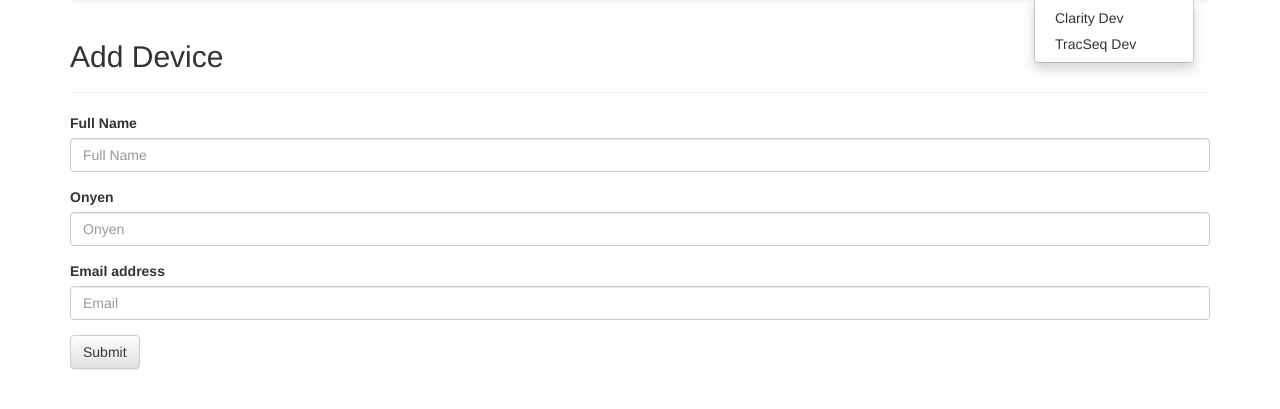
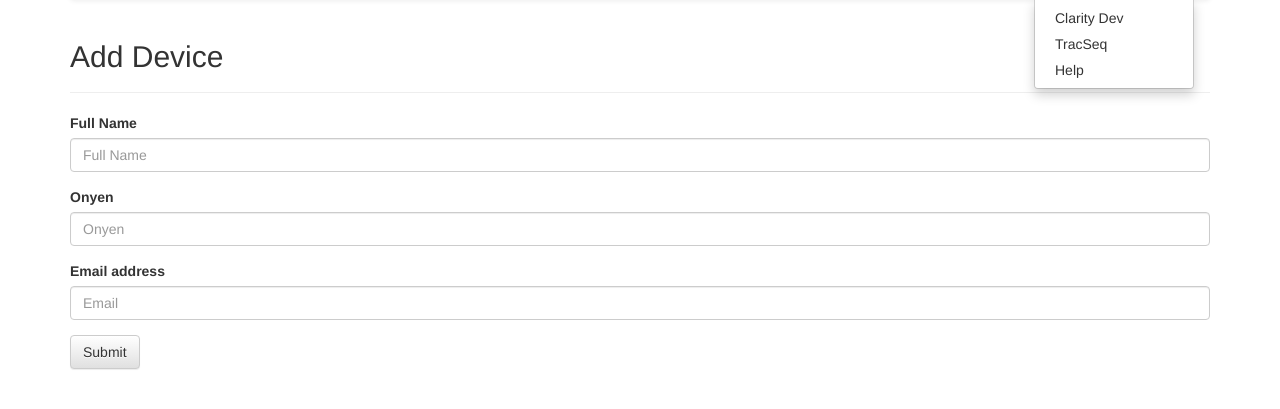
Before and after one commit to keeklund-zz/transport, a Flask app: page /add_device in a window 1280 px wide, after a click on "Other". Shown: the part 52-461 px from the top of the page. Run offline with Flask 2, Linux system fonts and the light colour scheme; the visitor is signed in with stand-in values (Sample User, id 1); some libraries are stand-ins or nearby versions.

Commit message:
quick update for consistency with TracSeq

```diff
--- a/transport/templates/base_layout.html
+++ b/transport/templates/base_layout.html
@@ -54,7 +54,8 @@
 		<a href="#" class="dropdown-toggle" data-toggle="dropdown" role="button" aria-haspopup="true" aria-expanded="false">Other <span class="caret"></span></a>
 		<ul class="dropdown-menu">
 		  <li><a href="https://htsflimsdevweb.med.unc.edu">Clarity Dev</a></li>
-		  <li><a href="https://mps-mssql.its.unc.edu/DevTracSeq">TracSeq Dev</a></li>
+		  <li><a href="https://tracseq.med.unc.edu">TracSeq</a></li>
+		  <li><a href="mailto:keklund@email.unc.edu?subject=HTSF Transport Request">Help</a></li>
 		</ul>
               </li>
 	    </ul>
--- a/transport/templates/pickup.html
+++ b/transport/templates/pickup.html
@@ -17,7 +17,7 @@
       <div class="btn-group-vertical" data-toggle="buttons">
 	{% for datum in data %}
 	<label class="btn btn-default active">
-	  <input name="{{ datum.poolName }}" value="{{ datum.poolDataId }}" type="checkbox" autocomplete="off" checked />{{ datum.poolName }}
+	  <input name="{{ datum.poolName }}" value="{{ datum.id }}" type="checkbox" autocomplete="off" checked />{{ datum.poolName }}
 	</label>
 	{% endfor %}
       </div>
```
